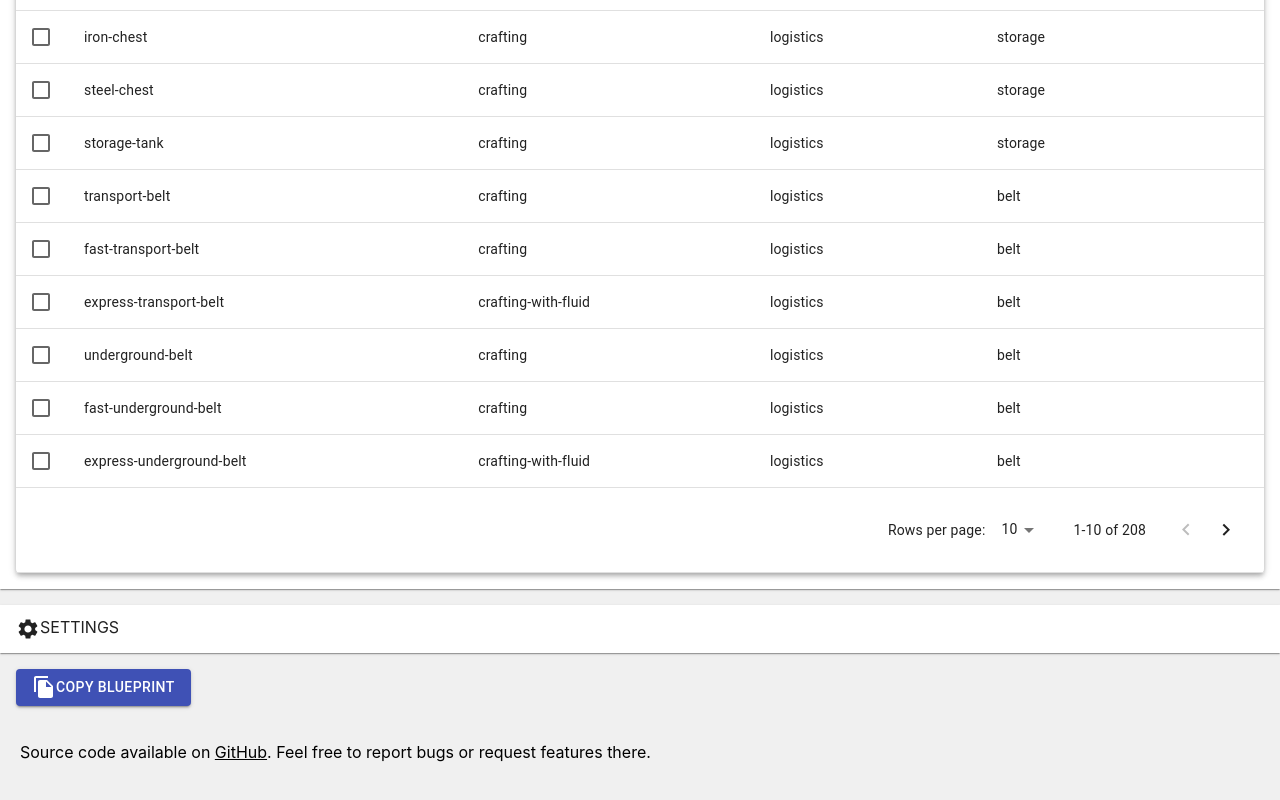
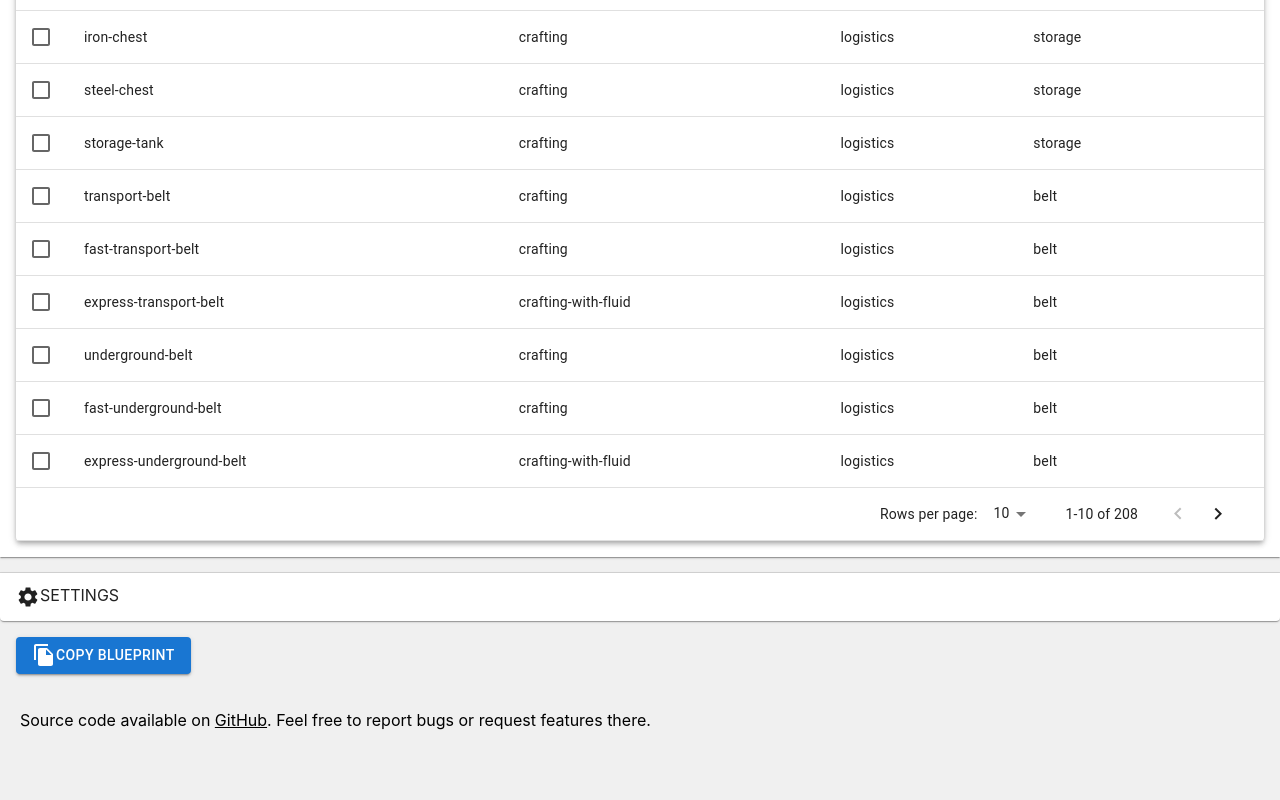
Before and after one commit to JensForstmann/factorio-make-everything-generator, a React (Create React App) app: page / in a window 1280 px wide. Shown: the part 518-1318 px from the top of the page. After the commit the page ends 1296 px from the top, so only its background shows below. Built offline with nearby package versions, Linux system fonts and the light colour scheme.

Commit message:
Upgrade dependencies

```diff
--- a/src/App.tsx
+++ b/src/App.tsx
@@ -1,23 +1,20 @@
-import {
-	Accordion,
-	AccordionDetails,
-	AccordionSummary,
-	Button,
-	Typography,
-} from '@material-ui/core';
+import { Accordion, AccordionDetails, AccordionSummary, Button, Typography } from '@mui/material';
 import React from 'react';
-import FileCopyIcon from '@material-ui/icons/FileCopy';
+import FileCopyIcon from '@mui/icons-material/FileCopy';
 import SettingsPanel, { Settings } from './SettingsPanel';
 import RecipesPanel, { Recipe, parseDump } from './RecipesPanel';
 import VanillaRecipes from './VanillaRecipes';
 import copy from 'copy-to-clipboard';
 import { generateBlueprint } from './BlueprintGeneration';
 import Help from './Help';
-import MenuBookIcon from '@material-ui/icons/MenuBook';
-import BuildIcon from '@material-ui/icons/Build';
-import SettingsIcon from '@material-ui/icons/Settings';
+import MenuBookIcon from '@mui/icons-material/MenuBook';
+import BuildIcon from '@mui/icons-material/Build';
+// import SettingsIcon from '@mui/icons-material/Settings';
+import SettingsIcon from '@mui/icons-material/Settings';
+import { ThemeProvider, createTheme } from '@mui/material/styles';
+import './App.css';
 
-import './App.css';
+const theme = createTheme();
 
 type Props = {};
 
@@ -114,7 +111,7 @@ class App extends React.Component<Props, State> {
 
 	render() {
 		return (
-			<>
+			<ThemeProvider theme={theme}>
 				<div id="header">
 					<h1>"Make Everything" Generator for Factorio</h1>
 					<Typography>This app can be used to build bot based malls/hubs.</Typography>
@@ -182,7 +179,7 @@ class App extends React.Component<Props, State> {
 					</a>
 					. Feel free to report bugs or request features there.
 				</div>
-			</>
+			</ThemeProvider>
 		);
 	}
 }
--- a/src/BlueprintGeneration.tsx
+++ b/src/BlueprintGeneration.tsx
@@ -1,5 +1,6 @@
 import { Settings } from './SettingsPanel';
 import { Recipe } from './RecipesPanel';
+import { Buffer } from 'buffer';
 import Pako from 'pako';
 
 export type BlueprintOutput = {
--- a/src/Help.tsx
+++ b/src/Help.tsx
@@ -1,4 +1,4 @@
-import { Typography } from '@material-ui/core';
+import { Typography } from '@mui/material';
 import React from 'react';
 import ResultImage1 from './result_1.png';
 import ResultImage2 from './result_2.png';
--- a/src/RecipesPanel.tsx
+++ b/src/RecipesPanel.tsx
@@ -1,5 +1,5 @@
 import React from 'react';
-import Button from '@material-ui/core/Button';
+import Button from '@mui/material/Button';
 import MUIDataTable from 'mui-datatables';
 import RecipesImport from './RecipesImport';
 import { RECIPE_DELIMITER } from './CheatCommand';
--- a/src/SettingsPanel.tsx
+++ b/src/SettingsPanel.tsx
@@ -1,5 +1,5 @@
 import React from 'react';
-import { Checkbox, FormControlLabel, TextField } from '@material-ui/core';
+import { Checkbox, FormControlLabel, TextField } from '@mui/material';
 
 import './SettingsPanel.css';
 
```
Also changed, not shown: package.json (+21 -17 lines), src/RecipesImport.tsx (+9 -9 lines), 2 other files (tests, documents, lock files or other folders).
